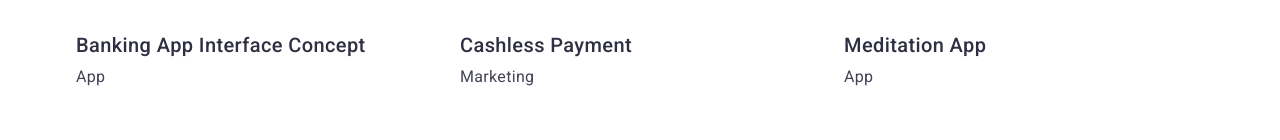
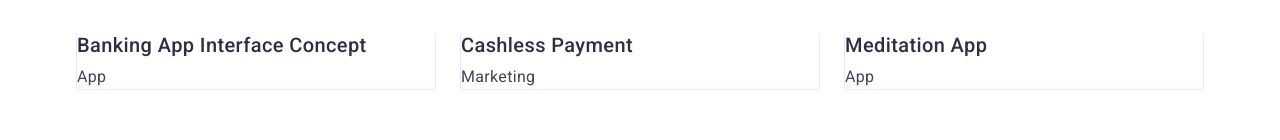
Before and after one commit to Tetiana85/goit-markup-hw-03, a plain HTML site: page portfolio.html in a window 1280 px wide. Shown: the part 594-734 px from the top of the page. Drawn offline with nearby package versions, Linux system fonts and the light colour scheme.

Commit message:
finish-1

```diff
--- a/css/style.css
+++ b/css/style.css
@@ -348,3 +348,7 @@ body{
     row-gap: 48px;
     width: calc((100%-48px)/3);
 }
+.frame{
+    border: 1px solid var(--btn-border-color);
+    border-top: hidden;
+}
```
